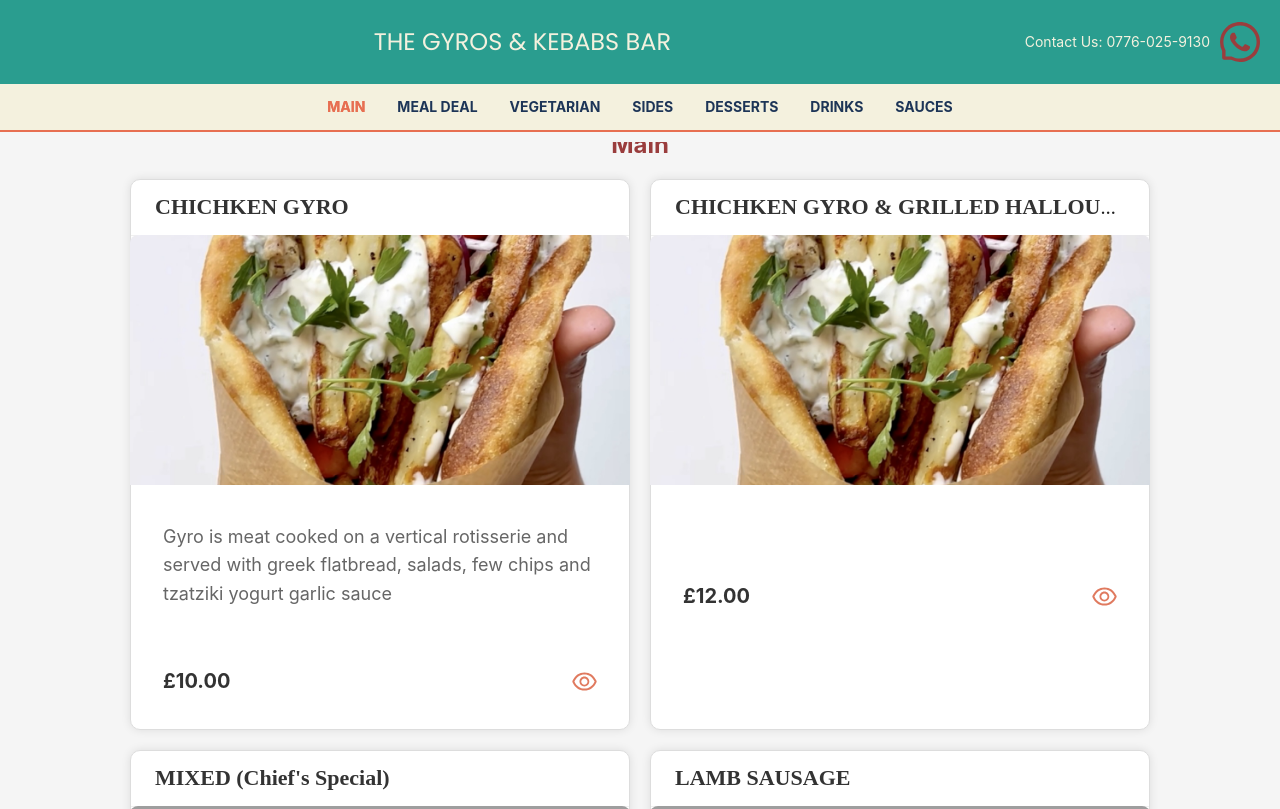
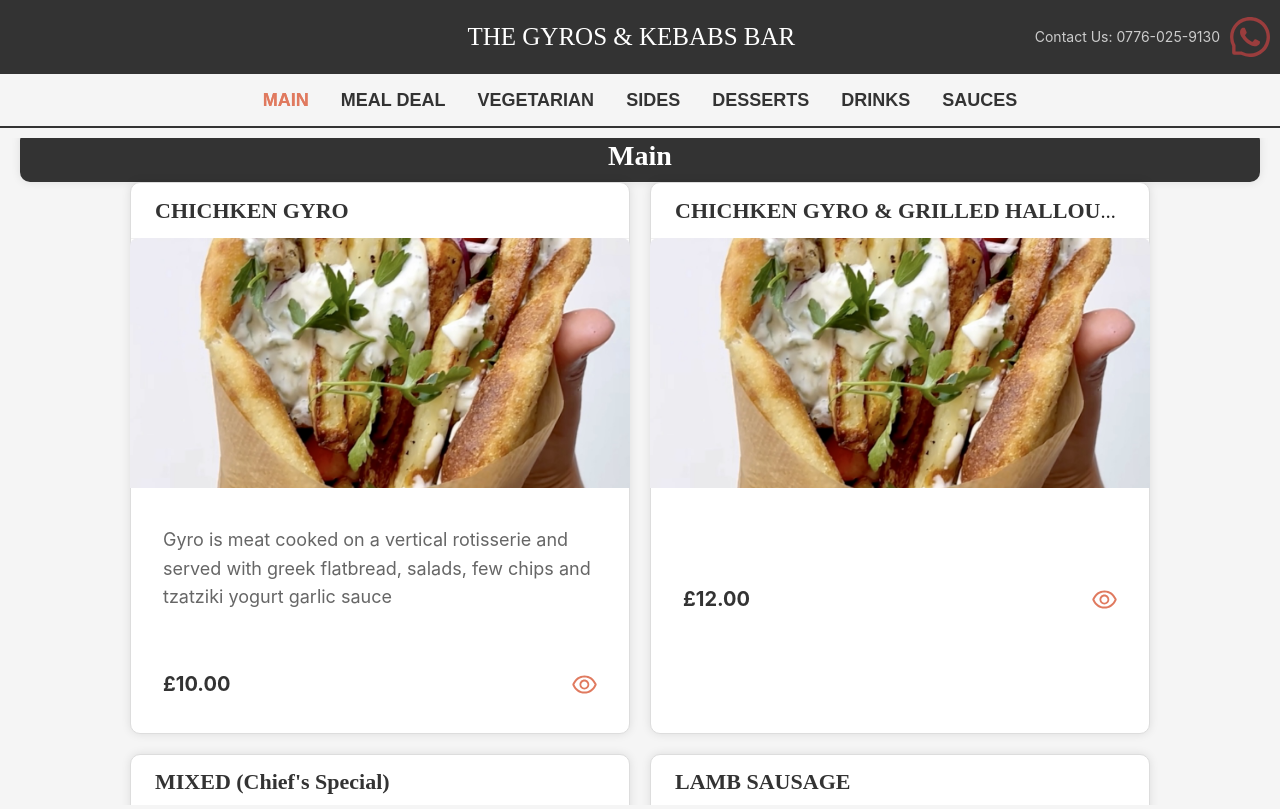
Before and after one commit to OnurTKNGundogdu/threeJS, a React (Create React App) app: page / in a window 1280 px wide. Built offline with nearby package versions, Linux system fonts and the light colour scheme; grey boxes are pictures that could not be loaded.

Commit message:
initial black theme created

```diff
--- a/src/App.css
+++ b/src/App.css
@@ -1,7 +1,7 @@
 body {
   margin: 0;
-  font-family: 'Poppins', sans-serif !important;
-  background-color: #F4F1DE; /* Light cream background */
+  font-family: 'Montserrat', sans-serif; /* modern sans-serif font */
+  background-color: #f5f5f5; /* light gray background */
 }
 
 h1,
@@ -10,9 +10,8 @@ h2 {
 }
 
 .ant-modal-content {
-  background-color: #264653; /* Dark teal for modal background */
-  color: #F4F1DE; /* Light cream text for contrast */
-  border-radius: 10px;
+  background-color: #2f2f2f; /* dark gray background */
+  color: #fff; /* white text color */
 }
 
 @media (max-width: 768px) {
--- a/src/component/Header/Header.css
+++ b/src/component/Header/Header.css
@@ -1,47 +1,42 @@
 .header {
   width: 100%;
-  background-color: #2A9D8F; /* Teal green for header background */
+  background-color: #333; /* dark gray background */
   z-index: 1000;
-  padding: 10px 20px;
-  box-shadow: 0 4px 8px rgba(0, 0, 0, 0.1); /* Subtle shadow for header */
+  padding: 5px 10px;
 }
 
 .header-content {
+  padding-left: 218px;
   display: flex;
-  justify-content: space-between;
-  align-items: center;
+  justify-content: space-between; /* space between title and contact info */
+  align-items: center; /* center vertically */
   width: 100%;
 }
 
 .header-title {
-  color: #F4F1DE; /* Light cream for header title */
-  font-size: 24px;
+  color: #fff; /* white text color */
+  font-size: 25px; /* increased font size */
   text-transform: uppercase;
   margin: 0;
-  font-family: 'Poppins', sans-serif !important;
-  text-align: center;
-  flex: 1;
+  font-family: 'Playfair Display', serif; /* elegant font family */
+  text-align: center; /* center the title */
+  flex: 1; /* allow the title to take available space */
 }
 
 .contact-info {
   display: flex;
-  align-items: center;
-  justify-content: flex-end;
+  align-items: center; /* align items vertically */
+  justify-content: flex-end; /* align to the right */
 }
 
 .footer-text {
-  color: #F4F1DE; /* Light cream for contact text */
+  color: #ccc; /* light gray text color */
   margin-right: 10px;
 }
 
 .wp-icon {
   display: flex;
   align-items: center;
-  transition: transform 0.3s ease;
-}
-
-.wp-icon:hover {
-  transform: scale(1.1); /* Slight zoom effect on hover */
 }
 
 .ant-layout-header {
@@ -53,11 +48,9 @@
 
 @media (max-width: 600px) {
   .header-content {
-    flex-direction: column;
-    align-items: center;
+    padding-left: 40px;
   }
-
-  .footer-text {
+  #footerText {
     display: none;
   }
 }
--- a/src/component/MainContent/MainContent.css
+++ b/src/component/MainContent/MainContent.css
@@ -11,9 +11,11 @@
 }
 
 .ant-layout-content {
-  height: calc(-133px + 100vh);
+  height: calc(100vh - 133px);
   width: 100%;
   overflow: auto;
+  padding: 20px;
+  background-color: #f5f5f5; /* light gray background */
 }
 
 .section {
@@ -21,11 +23,15 @@
 }
 
 .section-title {
-  color: #9a3d3d;
-  font-size: 24px;
+  background-color: #333; /* dark gray background */
+  color: #fff; /* white text color */
+  font-size: 28px; /* increased font size */
   font-weight: bold;
+  font-family: 'Playfair Display', serif; /* elegant font family */
   text-align: center;
-  margin-bottom: 20px;
+  padding: 10px;
+  border-radius: 10px; /* rounded corners */
+  box-shadow: 0 0 10px rgba(0, 0, 0, 0.1); /* subtle box shadow */
 }
 
 .card-container {
@@ -35,11 +41,6 @@
   gap: 20px;
 }
 
-.ant-layout-content {
-  width: 100%;
-  overflow: auto;
-}
-
 @media (max-width: 768px) {
   .card-container {
     flex-direction: column;
--- a/src/component/Modal/FoodModal.css
+++ b/src/component/Modal/FoodModal.css
@@ -1,16 +1,9 @@
 .food-modal .ant-modal-content {
-  background-color: #264653; /* Dark teal for modal background */
-  color: #F4F1DE; /* Light cream text */
-  border-radius: 10px;
+  background-color: #2f2f2f; /* dark gray background */
+  color: #fff; /* white text color */
 }
 
 .modal-image {
   width: 100%;
   height: auto;
 }
-
-.model-viewer {
-  width: 100%;
-  height: 500px;
-  border-radius: 10px; /* Rounded corners for the 3D viewer */
-}
--- a/src/component/Tabs/Tabs.css
+++ b/src/component/Tabs/Tabs.css
@@ -1,29 +1,32 @@
 .tabs-menu .ant-tabs-tab {
-  color: #1D3557 !important; /* Dark blue for tab text */
+  color: #333; /* dark gray text color */
   font-weight: bold;
-  transition: background-color 0.3s ease, color 0.3s ease;
+  font-size: 18px; /* increased font size */
+  font-family: 'Montserrat', sans-serif; /* modern sans-serif font */
 }
 
 .tabs-menu {
   font-weight: bold;
   text-transform: uppercase;
-  font-size: 18px;
-  border-bottom: 2px solid #E76F51; /* Coral red for underline */
+  font-size: 18px; /* increased font size */
+  border-bottom: 2px solid #333; /* dark gray border color */
   margin-bottom: 10px;
   padding: 0px 10px;
   z-index: 999;
-  background-color: #F4F1DE; /* Light cream background */
+  background-color: #f5f5f5; /* light gray background */
   width: 100%;
 }
 
-.ant-tabs-tab:hover {
-  background-color: #2A9D8F; /* Teal green on hover */
-  border-radius: 5px;
-  color: #F4F1DE !important; /* Light cream text on hover */
+.ant-tabs-nav-operations {
+  display: none !important;
 }
 
 .ant-tabs .ant-tabs-tab.ant-tabs-tab-active .ant-tabs-tab-btn {
-  color: #E76F51; /* Coral red for active tab */
+  color: #e07a5f; /* warm orange color */
+}
+
+.ant-tabs-tab:hover {
+  color: #f4a261 !important; /* light orange color */
 }
 
 .ant-tabs-nav::before,
```
Also changed, not shown: src/component/Card/FoodCard.css (line endings or trailing spaces).
